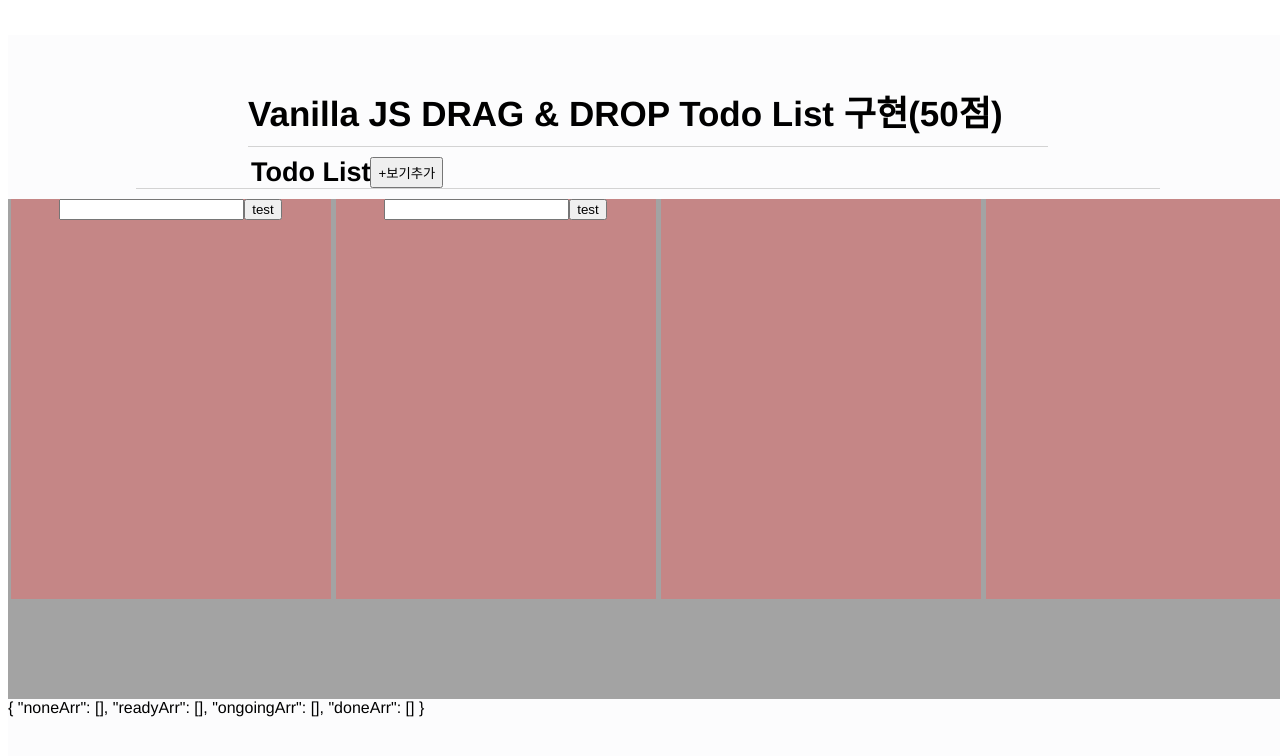
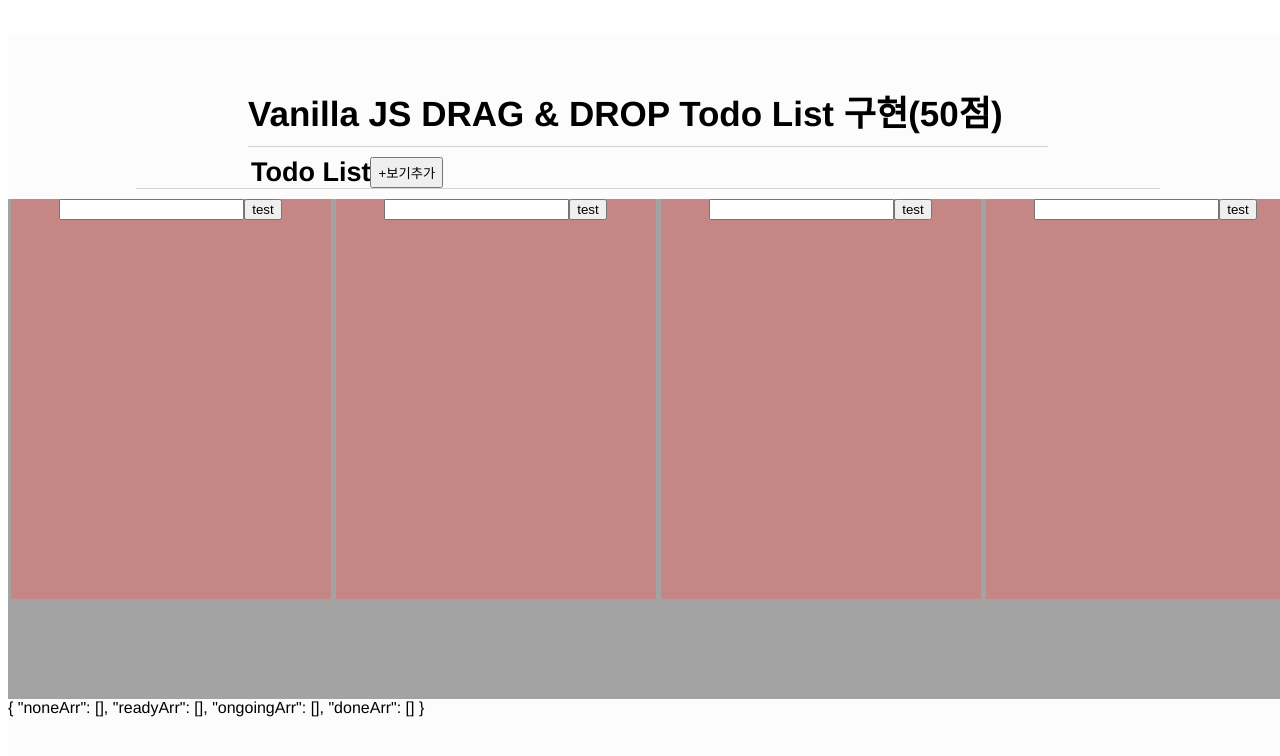
Before and after one commit to Twince/YourSSU-TODO-V2, a Vue app: page / in a window 1280 px wide. Shown: the top 756 px of the page. Built offline with nearby package versions, Linux system fonts and the light colour scheme.

Commit message:
feat: drag 기능 구현

```diff
--- a/src/components/HelloWorld.vue
+++ b/src/components/HelloWorld.vue
@@ -36,7 +36,9 @@
 
                 <div class="add-item">
                     <input class="value-input" v-model="noneRawInput" />
-                    <button @click="noneSection__AddTodo" class="commit">test</button>
+                    <button @click="noneSection__AddTodo" class="commit">
+                        test
+                    </button>
                 </div>
             </div>
 
@@ -62,11 +64,10 @@
                 </div>
 
                 <div class="add-item">
-                    <input
-                        class="value-input"
-                        v-model="readyRawInput"
-                    />
-                    <button @click="readySection__AddTodo" class="commit">test</button>
+                    <input class="value-input" v-model="readyRawInput" />
+                    <button @click="readySection__AddTodo" class="commit">
+                        test
+                    </button>
                 </div>
             </div>
 
@@ -89,6 +90,12 @@
                 >
                     {{ index }}, {{ item }}
                 </div>
+                <div class="add-item">
+                    <input class="value-input" v-model="ongoingRawInput" />
+                    <button @click="ongoingSection__AddTodo" class="commit">
+                        test
+                    </button>
+                </div>
             </div>
             <div
                 id="done"
@@ -107,6 +114,12 @@
                     @dragstart="onDragStart"
                 >
                     {{ index }}, {{ item }}
+                </div>
+                <div class="add-item">
+                    <input class="value-input" v-model="doneRawInput" />
+                    <button @click="doneSection__AddTodo" class="commit">
+                        test
+                    </button>
                 </div>
             </div>
         </div>
@@ -127,9 +140,8 @@ const TodoStatus = ref({
 
 const noneRawInput = ref(); //input 입력
 const readyRawInput = ref();
-// const ongoingawInput = ref();
-// const doneRawInput = ref();
-
+const ongoingRawInput = ref();
+const doneRawInput = ref();
 
 const flag = ref(false);
 const selectElement = ref();
@@ -225,8 +237,10 @@ const onDrop = (e) => {
     // Object.keys(TodoStatus.value)[1] : TodoStatus Object nonArr 이름
 
     console.log("onDrop 된 개체에 ID :" + e.target.id);
-    if (previousArrName == "none") { // TODO를 가져온 값의 아이디가 none일때
-        if (Object.keys(TodoStatus.value)[1] == e.target.id + "Arr") { // 가져다가 놓은 위치가 ready일때
+    if (previousArrName == "none") {
+        // TODO를 가져온 값의 아이디가 none일때
+        if (Object.keys(TodoStatus.value)[1] == e.target.id + "Arr") {
+            // 가져다가 놓은 위치가 ready일때
             console.log("ready에다가 놓았음!");
             TodoStatus.value.readyArr.push(
                 TodoStatus.value.noneArr[previousArrIndex]
@@ -237,7 +251,8 @@ const onDrop = (e) => {
         }
         console.log("키 이름" + Object.keys(TodoStatus.value)[1]); // 1번 인덱스는 ready
 
-        if (Object.keys(TodoStatus.value)[2] == e.target.id + "Arr") { // 가져다가 놓은 위치가 ongoing일때
+        if (Object.keys(TodoStatus.value)[2] == e.target.id + "Arr") {
+            // 가져다가 놓은 위치가 ongoing일때
             console.log("ongoing에다가 놓았음!");
             TodoStatus.value.ongoingArr.push(
                 TodoStatus.value.noneArr[previousArrIndex]
@@ -246,7 +261,8 @@ const onDrop = (e) => {
             console.log("slice완료" + TodoStatus.value.noneArr);
         }
 
-        if (Object.keys(TodoStatus.value)[3] == e.target.id + "Arr") { // 가져다가 놓은 위치가 done일때
+        if (Object.keys(TodoStatus.value)[3] == e.target.id + "Arr") {
+            // 가져다가 놓은 위치가 done일때
             console.log("ongoing에다가 놓았음!");
             TodoStatus.value.doneArr.push(
                 TodoStatus.value.noneArr[previousArrIndex]
@@ -256,20 +272,25 @@ const onDrop = (e) => {
         }
     }
 
-
-    if (previousArrName == "ready") { // TODO를 가져온 값의 아이디가 ready일때
-        if (Object.keys(TodoStatus.value)[0] == e.target.id + "Arr") { // 가져다가 놓은 위치가 none일때
-            TodoStatus.value.noneArr.push(TodoStatus.value.readyArr[previousArrIndex]);
+    if (previousArrName == "ready") {
+        // TODO를 가져온 값의 아이디가 ready일때
+        if (Object.keys(TodoStatus.value)[0] == e.target.id + "Arr") {
+            // 가져다가 놓은 위치가 none일때
+            TodoStatus.value.noneArr.push(
+                TodoStatus.value.readyArr[previousArrIndex]
+            );
         }
 
-        if (Object.keys(TodoStatus.value)[2] == e.target.id + "Arr") { // 가져다가 놓은 위치가 ongoing일때
+        if (Object.keys(TodoStatus.value)[2] == e.target.id + "Arr") {
+            // 가져다가 놓은 위치가 ongoing일때
             // console.log(TodoStatus.value.eval(`ongoingArr`)); // eval을 이용하여 변수명을 함수로 적용시키려 했으나 안됨
             TodoStatus.value.ongoingArr.push(
                 TodoStatus.value.readyArr[previousArrIndex]
             );
         }
 
-        if (Object.keys(TodoStatus.value)[3] == e.target.id + "Arr") { // 가져다가 놓은 위치가 done일때
+        if (Object.keys(TodoStatus.value)[3] == e.target.id + "Arr") {
+            // 가져다가 놓은 위치가 done일때
             TodoStatus.value.doneArr.push(
                 TodoStatus.value.readyArr[previousArrIndex]
             );
@@ -277,20 +298,42 @@ const onDrop = (e) => {
         TodoStatus.value.readyArr.splice(previousArrIndex, 1);
     }
 
-    // if (previousArrName == "ready") {
-    //     if(Object.keys(TodoStatus.value[2]))
-    // }
+    if (previousArrName == "ongoing") {
+        // onging를 가져온 값의 아이디가 ready일때
+        if (Object.keys(TodoStatus.value)[0] == e.target.id + "Arr")
+            // 가져다가 놓은 위치가 none일때
+            TodoStatus.value.noneArr.push(
+                TodoStatus.value.ongoingArr[previousArrIndex]
+            );
+        if (Object.keys(TodoStatus.value)[1] == e.target.id + "Arr")
+            // 가져다가 놓은 위치가 ready일때
+            TodoStatus.value.readyArr.push(
+                TodoStatus.value.ongoingArr[previousArrIndex]
+            );
+        if (Object.keys(TodoStatus.value)[3] == e.target.id + "Arr")
+            // 가져다가 놓은 위치가 done일때
+            TodoStatus.value.doneArr.push(
+                TodoStatus.value.ongoingArr[previousArrIndex]
+            );
+        TodoStatus.value.ongoingArr.splice(previousArrIndex, 1);
+    }
 
-
-
-
-
-
-    // const index = JSON.parse(e.dataTransfer.getData("test")).targetID
-    // const cutedData = previousArr.value + "Arr".value.slice(index, 1); // 전값 이름 + Arr.slice(index(targetID), 1)
-
-    // // e.dataTransfer.getData("test")
-    // e.target.id + "Arr".push(cutedData);
+    if (previousArrName == "done") {
+        // onging를 가져온 값의 아이디가 ready일때
+        if (Object.keys(TodoStatus.value)[0] == e.target.id + "Arr")
+            TodoStatus.value.noneArr.push(
+                TodoStatus.value.doneArr[previousArrIndex]
+            );
+        if (Object.keys(TodoStatus.value)[1] == e.target.id + "Arr")
+            TodoStatus.value.readyArr.push(
+                TodoStatus.value.doneArr[previousArrIndex]
+            );
+        if (Object.keys(TodoStatus.value)[2] == e.target.id + "Arr")
+            TodoStatus.value.ongoingArr.push(
+                TodoStatus.value.doneArr[previousArrIndex]
+            );
+        TodoStatus.value.doneArr.splice(previousArrIndex, 1);
+    }
 };
 
 const noneSection__AddTodo = (e) => {
@@ -305,13 +348,18 @@ const noneSection__AddTodo = (e) => {
     console.log(TodoStatus.value);
 };
 
-const readySection__AddTodo = (e) => {
+const readySection__AddTodo = () => {
     TodoStatus.value.readyArr.push(readyRawInput.value);
     readyRawInput.value = "";
-    e
 };
-
-
+const ongoingSection__AddTodo = () => {
+    TodoStatus.value.ongoingArr.push(readyRawInput.value);
+    ongoingRawInput.value = "";
+}
+const doneSection__AddTodo = () => {
+    TodoStatus.value.doneArr.push(readyRawInput.value);
+    doneRawInput.value = "";
+}
 </script>
 
 <style scope>
```
